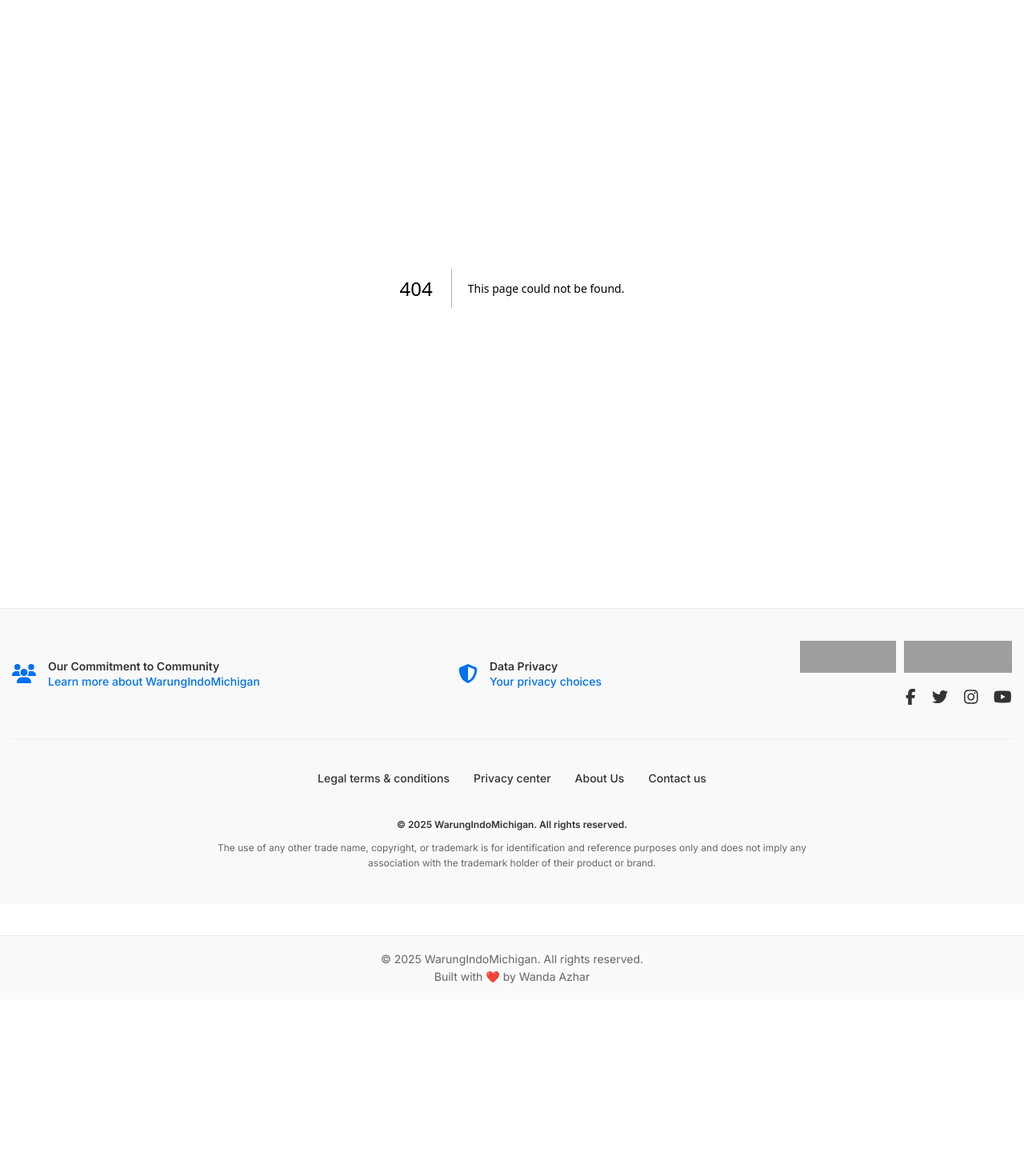
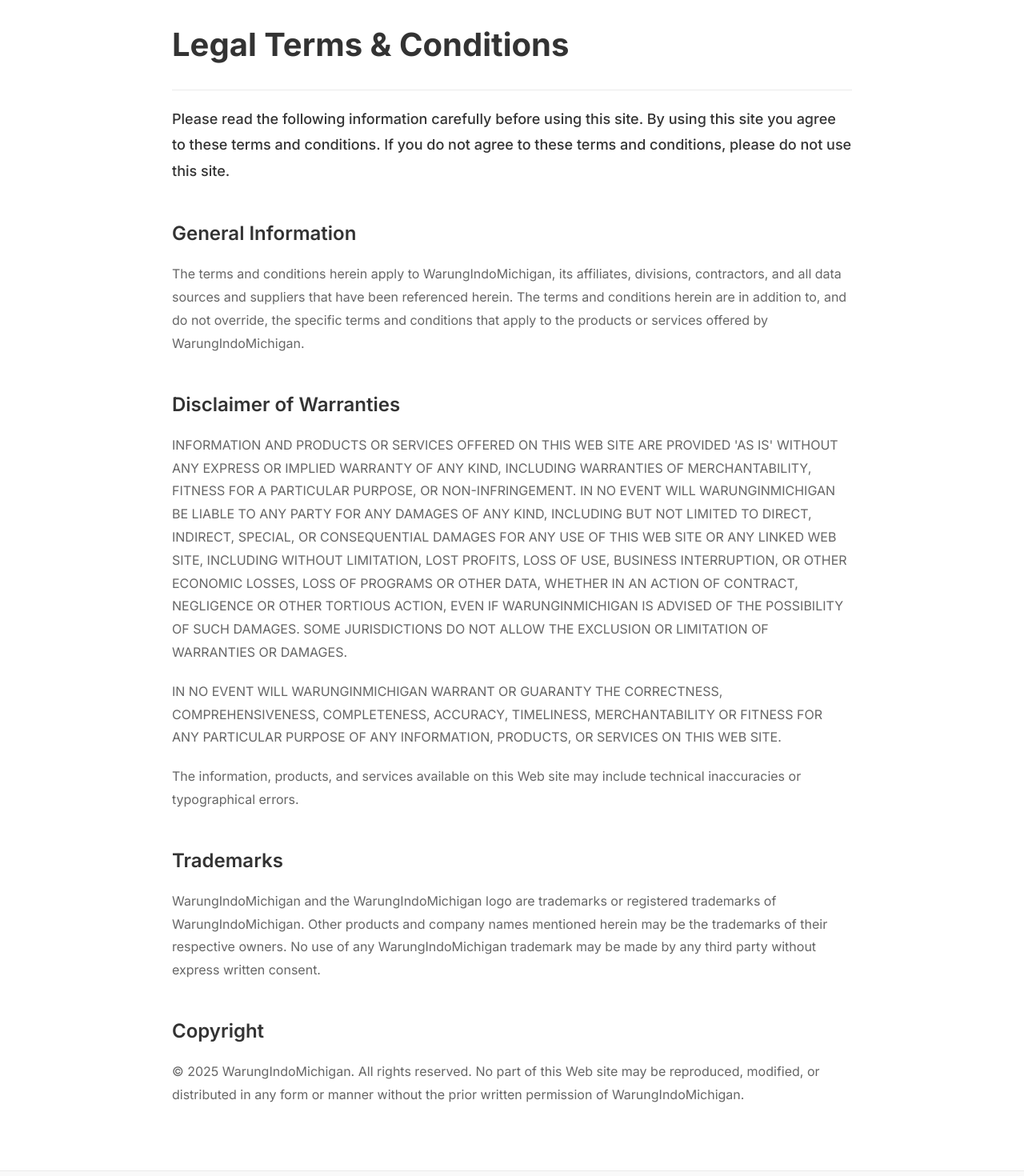
Before and after one commit to wandaazhar007/frontend-warungindomichigan, a Next.js app: page /terms in a window 1280 px wide. Before the commit this address had no page. Shown: the part 100-1570 px from the top of the page at 80% size. Before the commit the page ends 1349 px from the top, so only its background shows below. Built offline with nearby package versions, Linux system fonts and the light colour scheme; grey boxes are pictures that could not be loaded.

Commit message:
add term page

```diff
--- /dev/null
+++ b/src/app/terms/Term.module.scss
@@ -0,0 +1,38 @@
+.termsPage {
+  padding: 6rem 0;
+  background-color: #fff;
+  color: #333;
+}
+
+.content {
+  max-width: 85rem; // Constrain the width for readability
+  margin: 0 auto;
+  font-size: 1.6rem;
+  line-height: 1.8;
+
+  h1 {
+    font-size: 4rem;
+    font-weight: 700;
+    border-bottom: 1px solid #eaeaea;
+    padding-bottom: 2rem;
+    margin-bottom: 2rem;
+  }
+
+  h2 {
+    font-size: 2.4rem;
+    font-weight: 600;
+    margin-top: 4rem;
+    margin-bottom: 1.5rem;
+  }
+
+  p {
+    margin-bottom: 2rem;
+    color: #666;
+  }
+
+  .intro {
+    font-size: 1.8rem;
+    color: #333;
+    font-weight: 500;
+  }
+}
--- /dev/null
+++ b/src/app/terms/page.tsx
@@ -0,0 +1,59 @@
+import Container from '@/components/Container/Container';
+import styles from './Term.module.scss';
+import type { Metadata } from 'next';
+
+export const metadata: Metadata = {
+  title: 'Terms & Conditions - WarungIndoMichigan',
+};
+
+const TermsPage = () => {
+  return (
+    <div className={styles.termsPage}>
+      <Container>
+        <article className={styles.content}>
+          <h1>Legal Terms & Conditions</h1>
+          <p className={styles.intro}>
+            Please read the following information carefully before using this site. By using this site you agree to these terms and conditions.
+            If you do not agree to these terms and conditions, please do not use this site.
+          </p>
+
+          <h2>General Information</h2>
+          <p>
+            The terms and conditions herein apply to WarungIndoMichigan, its affiliates, divisions, contractors, and all data sources and suppliers that have been referenced herein.
+            The terms and conditions herein are in addition to, and do not override, the specific terms and conditions that apply to the products or services offered by WarungIndoMichigan.
+          </p>
+
+          <h2>Disclaimer of Warranties</h2>
+          <p>
+            INFORMATION AND PRODUCTS OR SERVICES OFFERED ON THIS WEB SITE ARE PROVIDED 'AS IS' WITHOUT ANY EXPRESS OR IMPLIED WARRANTY OF ANY KIND,
+            INCLUDING WARRANTIES OF MERCHANTABILITY, FITNESS FOR A PARTICULAR PURPOSE, OR NON-INFRINGEMENT. IN NO EVENT WILL WARUNGINMICHIGAN BE LIABLE TO ANY PARTY FOR ANY DAMAGES OF ANY KIND,
+            INCLUDING BUT NOT LIMITED TO DIRECT, INDIRECT, SPECIAL, OR CONSEQUENTIAL DAMAGES FOR ANY USE OF THIS WEB SITE OR ANY LINKED WEB SITE,
+            INCLUDING WITHOUT LIMITATION, LOST PROFITS, LOSS OF USE, BUSINESS INTERRUPTION, OR OTHER ECONOMIC LOSSES, LOSS OF PROGRAMS OR OTHER DATA,
+            WHETHER IN AN ACTION OF CONTRACT, NEGLIGENCE OR OTHER TORTIOUS ACTION, EVEN IF WARUNGINMICHIGAN IS ADVISED OF THE POSSIBILITY OF SUCH DAMAGES.
+            SOME JURISDICTIONS DO NOT ALLOW THE EXCLUSION OR LIMITATION OF WARRANTIES OR DAMAGES.
+          </p>
+          <p>
+            IN NO EVENT WILL WARUNGINMICHIGAN WARRANT OR GUARANTY THE CORRECTNESS, COMPREHENSIVENESS, COMPLETENESS, ACCURACY, TIMELINESS,
+            MERCHANTABILITY OR FITNESS FOR ANY PARTICULAR PURPOSE OF ANY INFORMATION, PRODUCTS, OR SERVICES ON THIS WEB SITE.
+          </p>
+          <p>
+            The information, products, and services available on this Web site may include technical inaccuracies or typographical errors.
+          </p>
+
+          <h2>Trademarks</h2>
+          <p>
+            WarungIndoMichigan and the WarungIndoMichigan logo are trademarks or registered trademarks of WarungIndoMichigan.
+            Other products and company names mentioned herein may be the trademarks of their respective owners. No use of any WarungIndoMichigan trademark may be made by any third party without express written consent.
+          </p>
+
+          <h2>Copyright</h2>
+          <p>
+            © {new Date().getFullYear()} WarungIndoMichigan. All rights reserved. No part of this Web site may be reproduced, modified, or distributed in any form or manner without the prior written permission of WarungIndoMichigan.
+          </p>
+        </article>
+      </Container>
+    </div>
+  );
+};
+
+export default TermsPage;
```
